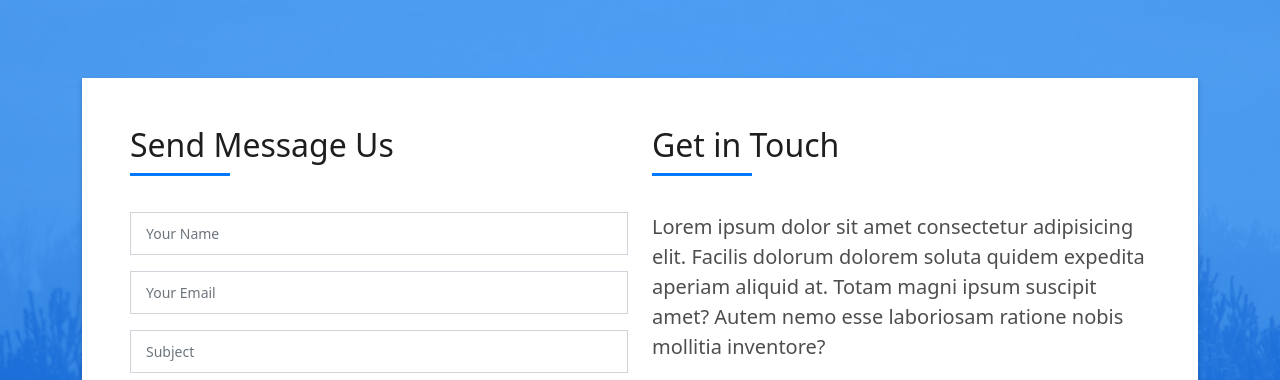
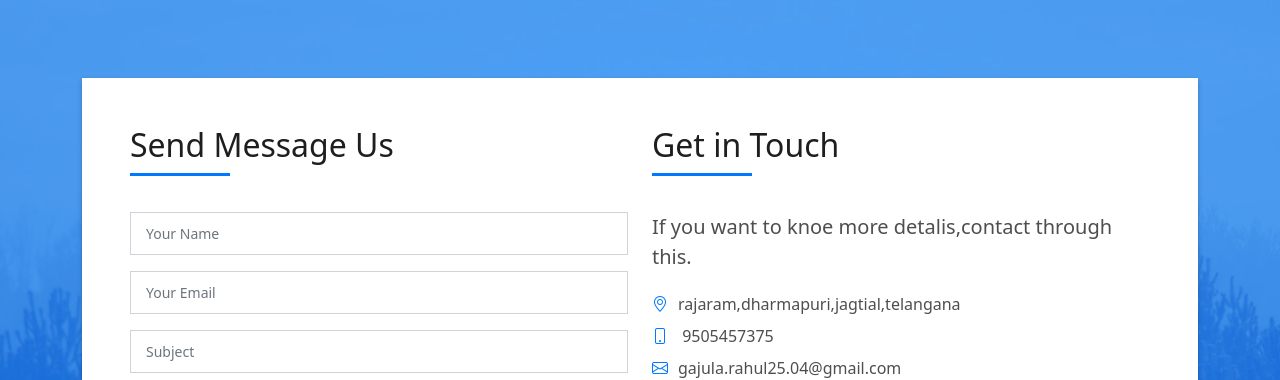
Before and after one commit to Rahul-7375/personal, a plain HTML site: page index.html in a window 1280 px wide. Shown: the part 4284-4664 px from the top of the page. Drawn offline with Linux system fonts and the light colour scheme.

Commit message:
Update index.html

```diff
--- a/index.html
+++ b/index.html
@@ -534,10 +534,7 @@
                     </div>
                     <div class="more-info">
                       <p class="lead">
-                        Lorem ipsum dolor sit amet consectetur adipisicing elit. Facilis dolorum dolorem soluta quidem
-                        expedita aperiam aliquid at.
-                        Totam magni ipsum suscipit amet? Autem nemo esse laboriosam ratione nobis
-                        mollitia inventore?
+                       If you want to knoe more detalis,contact through this.
                       </p>
                       <ul class="list-ico">
                         <li><span class="bi bi-geo-alt"></span>rajaram,dharmapuri,jagtial,telangana</li>
```
